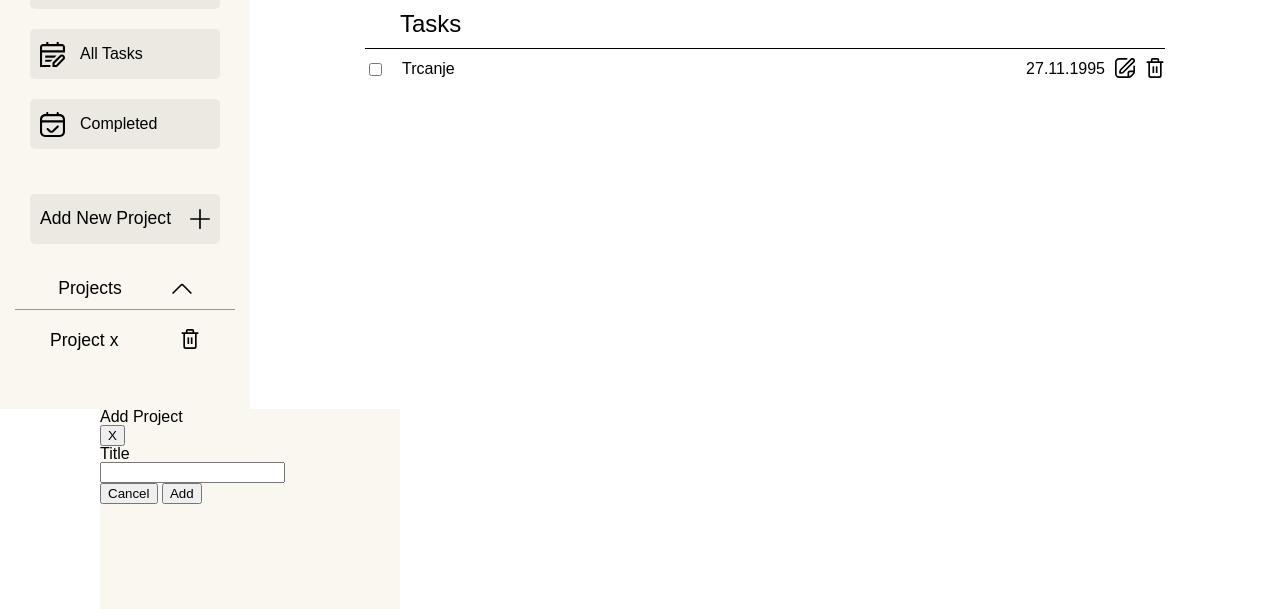
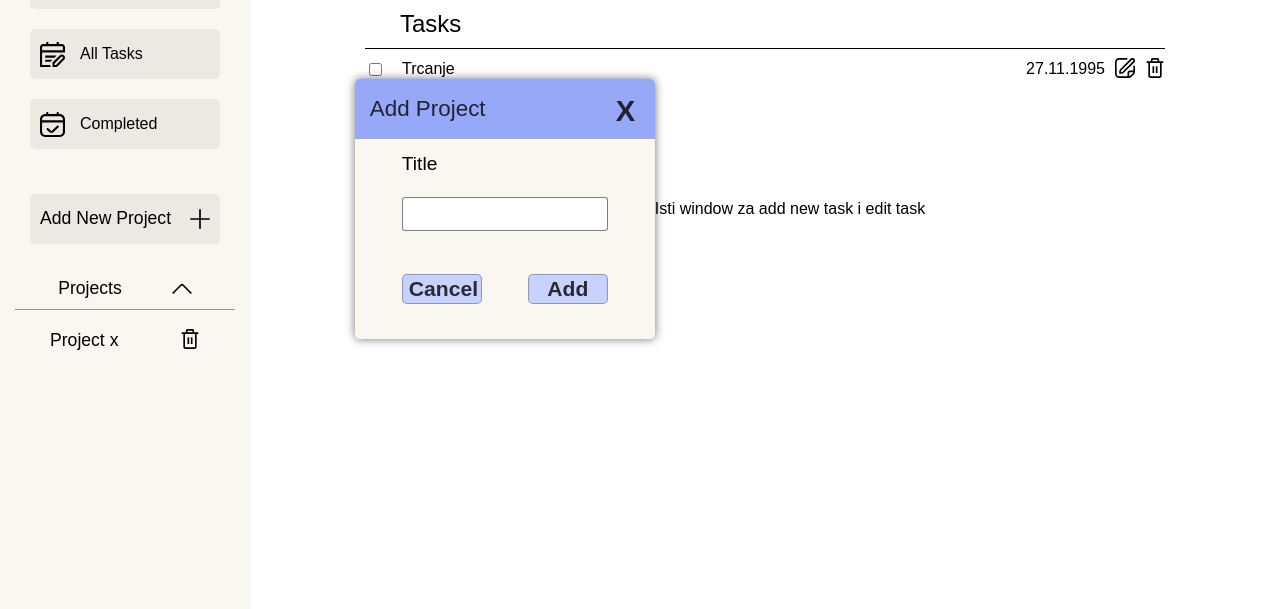
Before and after one commit to kukicro1/to-do, a website built with webpack: page dist/index.html in a window 1280 px wide. Shown: the part 191-800 px from the top of the page. Built offline with Linux system fonts and the light colour scheme.

Commit message:
Jel ovo moguce?

```diff
--- a/package.json
+++ b/package.json
@@ -18,6 +18,7 @@
     "webpack-cli": "^4.10.0"
   },
   "dependencies": {
+    "bootstrap": "^5.2.2",
     "date-fns": "^2.29.3"
   }
 }
--- a/src/styles.css
+++ b/src/styles.css
@@ -259,12 +259,96 @@ main {
     margin-left: 10px;
 }
 
-/* Form window */
+/* Form windows */
+#popUpWindows {
+    position: fixed;
+    z-index: 2;
+    display: flex;
+    align-items: center;
+    justify-content: center;
+    height: 100%;
+    width: 100%;
+}
 
 #addNewProjectWindow {
     width: 300px;
-    height: 200px;
     background-color: #FAF7F0;
-    position: relative;
-    left: 100px;
+    display: grid;
+    grid-template-rows: 60px 200px;
+    align-items: center;
+    border-radius: 5px;
+    box-shadow: 0 0 10px rgba(0, 0, 0, 0.555);
 }
+
+#wrapNewProjectTitle {
+    display: flex;
+    justify-content: space-between;
+    align-items: center;
+    padding: 15px;
+    background-color: #98A8F8;
+    font-size: 1.4em;
+    color: rgba(0, 0, 0, 0.8);
+    border-top-left-radius: 5px;
+    border-top-right-radius: 5px;
+}
+
+#wrapNewProjectTitle button {
+    background-color: #98A8F8;
+    border: none;
+    width: 30px;
+    height: 30px;
+    cursor: pointer;
+    font-size: 1.3em;
+    color: rgba(0, 0, 0, 0.8);
+    font-weight: bold;
+}
+
+#wrapNewProjectTitle button:hover {
+    background-color: #f78080;
+    border-radius: 5px;
+}
+
+#addNewProjectForm {
+    height: 100%;
+    display: grid;
+    justify-content: center;
+    align-items: center;
+    grid-template-rows: 50px 50px 1fr;
+}
+
+#addNewProjectForm>div {
+    font-size: 1.2em;
+}
+
+#addNewProjectForm input {
+    width: 200px;
+    height: 30px;
+    border: rgba(0, 0, 0, 0.5) 1px solid;
+    border-radius: 3px;
+}
+
+#wrapButtons {
+    display: flex;
+    justify-content: space-between;
+    align-content: center;
+}
+
+#addNewProjectForm :last-child button {
+    background-color: #c8d2ff;
+    border: rgba(0, 0, 0, 0.288) 1px solid;
+    width: 80px;
+    height: 30px;
+    cursor: pointer;
+    font-size: 1.1em;
+    color: rgba(0, 0, 0, 0.8);
+    font-weight: bold;
+    border-radius: 5px;
+}
+
+#addNewProjectForm :last-child button:hover {
+    background-color: #98A8F8;
+}
+
+.hidden {
+    display: none;
+}
```
Also changed, not shown: dist/index.html, dist/main.js, 1 other file.
